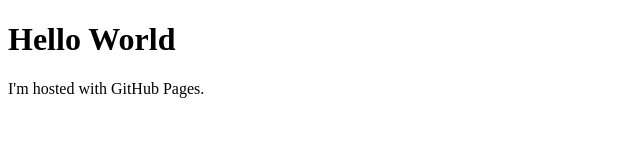
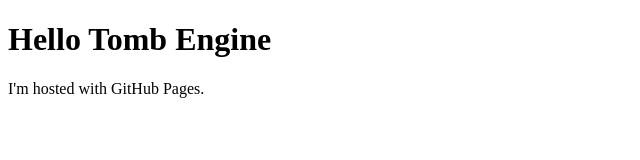
Before and after one commit to Stranger1992/Stranger1992.github.io, a plain HTML site: page index.html in a window 1280 px wide. Shown: the whole page, without its empty margins (0-640 px from the left). Drawn offline with Linux system fonts and the light colour scheme.

Commit message:
Update index.html

```diff
--- a/index.html
+++ b/index.html
@@ -1,7 +1,7 @@
 <!DOCTYPE html>
 <html>
 <body>
-<h1>Hello World</h1>
+<h1>Hello Tomb Engine</h1>
 <p>I'm hosted with GitHub Pages.</p>
 </body>
 </html>
```
